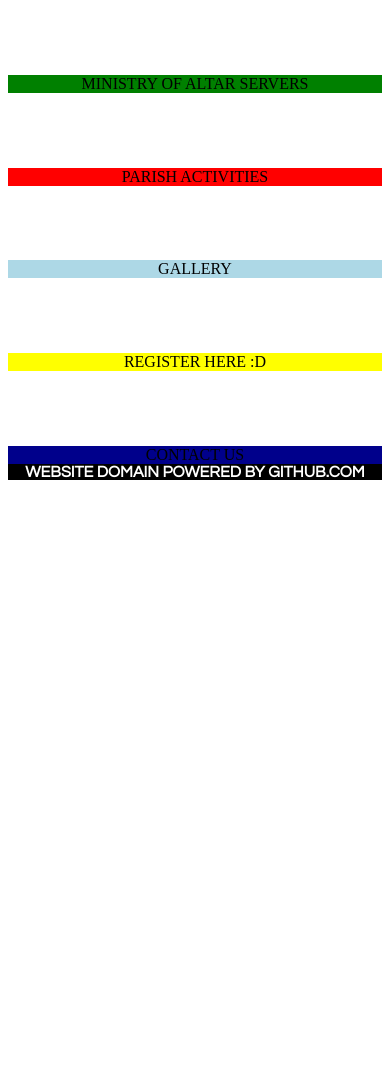
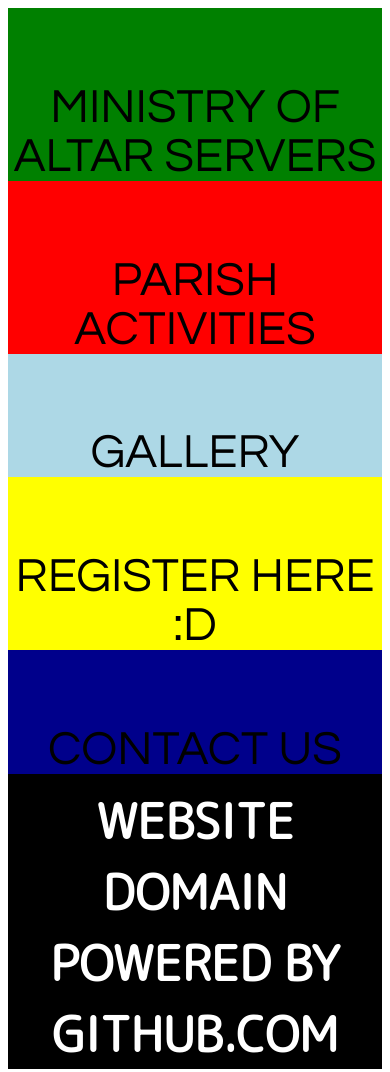
Before and after one commit to slrpmas/Website, a plain HTML site: page index.html in a window 390 px wide. Before the commit the page ends 844 px from the top, so only its background shows below. Drawn offline with Linux system fonts and the light colour scheme.

Commit message:
Bug Fix for Phone Resolution

```diff
--- a/CSS/index.css
+++ b/CSS/index.css
@@ -137,4 +137,22 @@
 		left: 0;
 		right: 0;
 	}
+	#HeaderText {
+		text-align: center;
+		font-family: 'Century Gothic', sans-serif;
+		text-transform: uppercase;
+		color: Black;
+		font-size: 3em;
+		margin: 0;
+		padding-top: 20%;
+	}
+	#CreditText {
+		text-align: center;
+		font-family: 'M PLUS Rounded 1c', sans-serif;
+		text-transform: uppercase;
+		color: White;
+		font-size: 3em;
+		margin: 0;
+		padding-top: 3%;
+	}
 }
```
